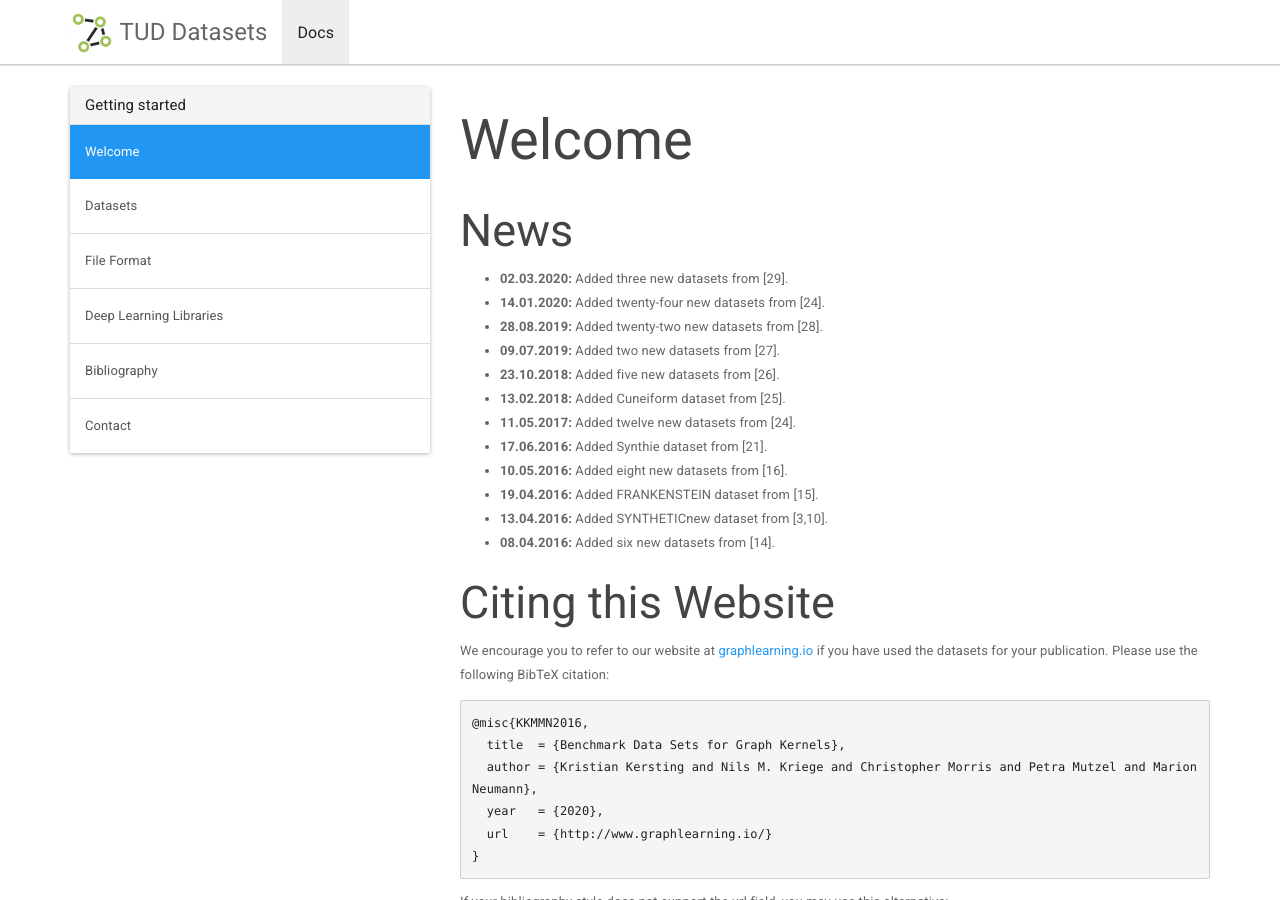
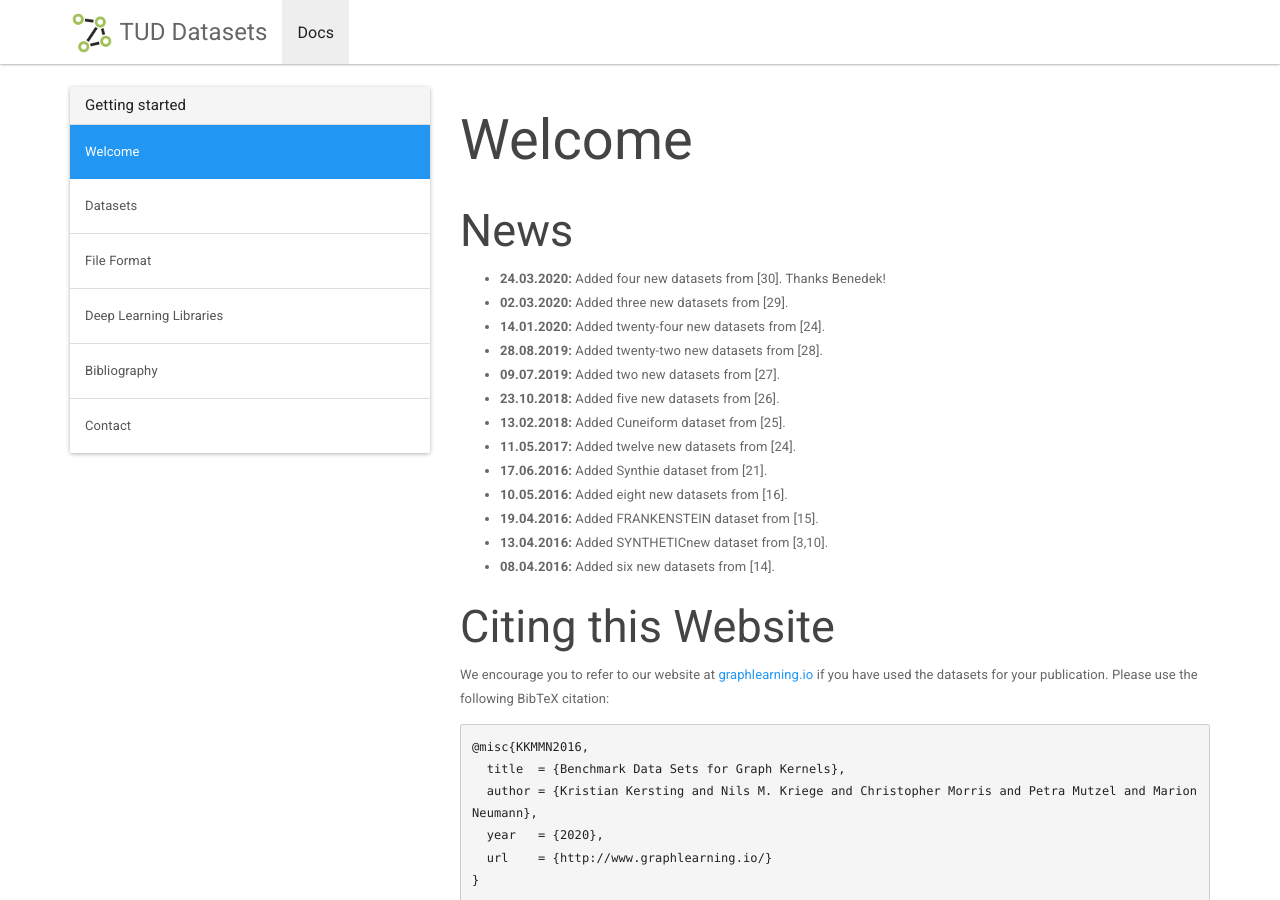
Before and after one commit to chrsmrrs/datasets, a Jekyll site: the page built from _docs/index.md, in a window 1280 px wide and 900 px high. Built offline with Jekyll 4.4.1, drawn with Linux system fonts in a browser that asks for light colours.

Commit message:
Update index.md

```diff
--- a/_docs/index.md
+++ b/_docs/index.md
@@ -5,6 +5,7 @@ redirect_from: /docs/index.html
 ---
 ## News
 
+* **24.03.2020:** Added four new datasets from [30]. Thanks Benedek!
 * **02.03.2020:** Added three new datasets from [29].
 * **14.01.2020:** Added twenty-four new datasets from [24].
 * **28.08.2019:** Added twenty-two new datasets from [28].
```
